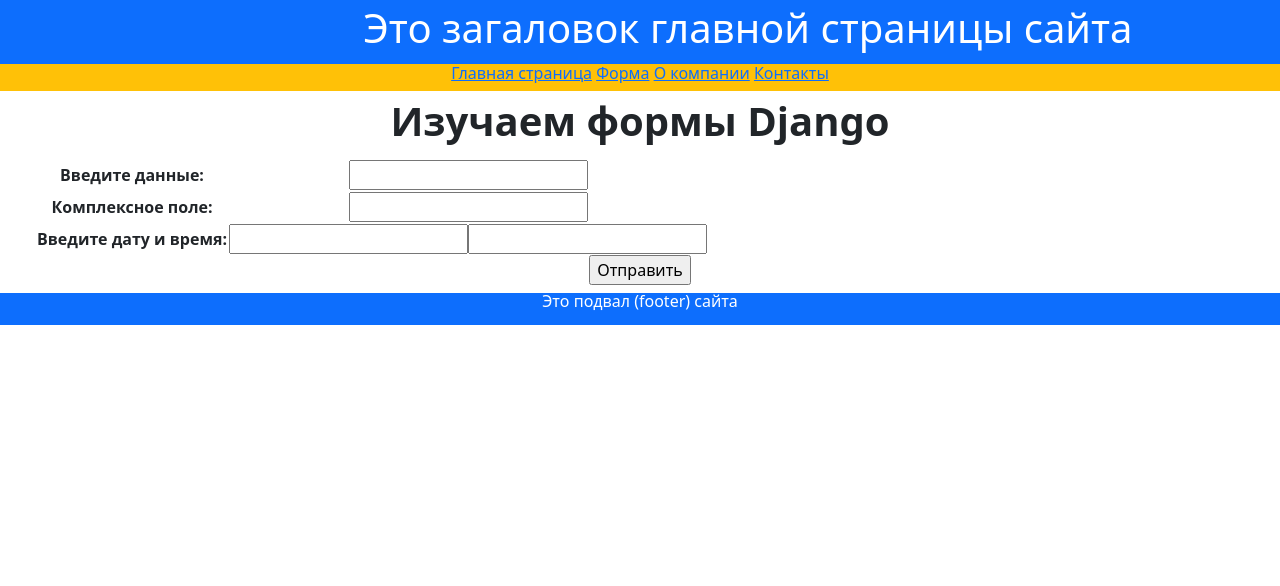
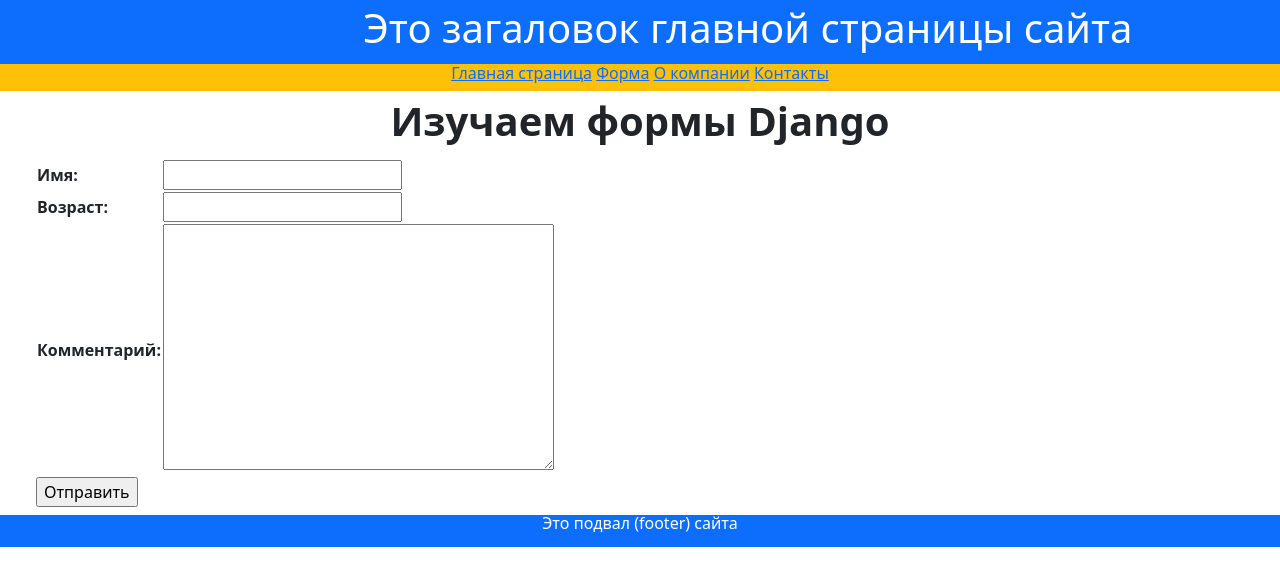
Before and after one commit to Serega4x4/Web_1, a Django app: page /my_form/ in a window 1280 px wide. Shown: the top 586 px of the page. Run offline with Django 4.2, Linux system fonts and the light colour scheme; some libraries are stand-ins or nearby versions.

Commit message:
using widget

```diff
--- a/hello/firstapp/forms.py
+++ b/hello/firstapp/forms.py
@@ -2,12 +2,6 @@ from django import forms
 
 
 class UserForm(forms.Form):
-    combo_text = forms.ComboField(label='Введите данные',
-                                  fields=[
-                                      forms.CharField(max_length=20),
-                                      forms.EmailField()])
-    combo_text2 = forms.MultiValueField(label='Комплексное поле',
-                                        fields=(
-                                            forms.CharField(max_length=20),
-                                            forms.EmailField()))
-    data_time = forms.SplitDateTimeField(label='Введите дату и время')
+    name = forms.CharField(label='Имя')
+    age = forms.IntegerField(label='Возраст')
+    comment = forms.CharField(label='Комментарий', widget=forms.Textarea)
--- a/hello/templates/firstapp/my_form.html
+++ b/hello/templates/firstapp/my_form.html
@@ -2,7 +2,7 @@
 {% block title %}Формы{% endblock title %}
 {% block header %}Изучаем формы Django{% endblock header %}
 {% block content %}
-<div class="container-fluid my-2 border-3">
+<div class="container-fluid text-start my-2 border-3">
     <form method="POST">
         {% csrf_token %}
         <table>
```
